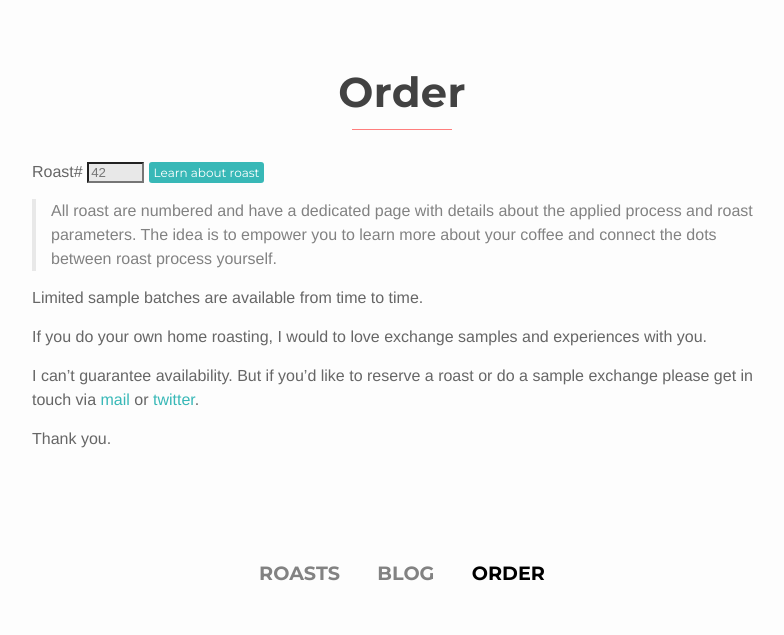
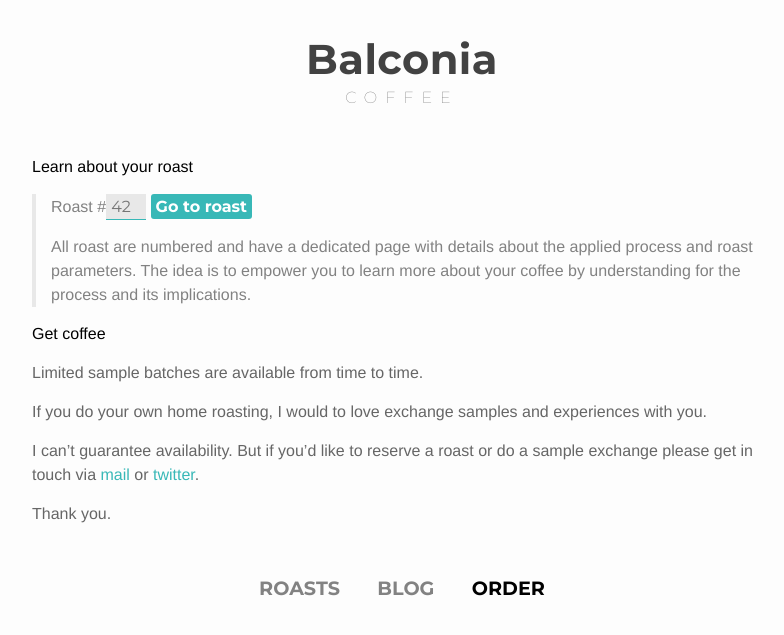
Before and after one commit to berndpl/kohi, a Jekyll site: the page built from order.md, in a window 1280 px wide. Shown: the top 635 px of the page, without its empty margins (238-1022 px from the left). Built offline with Jekyll 4.4.1, drawn with Linux system fonts in a browser that asks for light colours; some web fonts are replaced.

Commit message:
finder as include

```diff
--- a/_includes/footer.html
+++ b/_includes/footer.html
@@ -4,7 +4,7 @@
       <ul>
         <li><a class="page-link" href="{{ site.baseurl }}/index.html">Roasts</a></li>
         <li><a class="page-link" href="{{ site.baseurl }}/blog.html">Blog</a></li>
-        <li><a class="page-link active" href="{{ site.baseurl }}/order/">Order</a></li>
+        <li><a class="page-link" href="{{ site.baseurl }}/order/">Order</a></li>
       </ul>
     </nav>
   </div>
--- /dev/null
+++ b/_includes/roast-finder.html
@@ -0,0 +1,15 @@
+<p class="roast-lookup">
+<script>
+function process()
+{
+var url="{{ site.baseurl }}/" + document.getElementById("roastID").value;
+location.href=url;
+return false;
+}
+</script>
+
+<form action="{{ site.baseurl }}/" onSubmit="return process();">
+  <span>Roast #</span><input type="text" name="Roast #" id="roastID" placeholder="42" maxlength="2" size="2"  pattern="[0-9]{1,99}" />
+  <input type="submit" value="Go to roast" />
+</form>
+</p>
--- a/_sass/_layout.scss
+++ b/_sass/_layout.scss
@@ -193,6 +193,9 @@
 }
 
 
+.home h3 {
+  padding-bottom: 1.2em;
+}
 
 .home .post-list {
     margin-left: 0;
@@ -212,20 +215,16 @@
 }
 
 .site-nav a.active {
-  // color:$brand-color;
-  // text-decoration: underline;
   color:$black-color;
 }
 
 .site-nav a {
-  // color:$brand-color;
-  // text-decoration: underline;
   color:$grey-color;
 }
 
 .legend {
-  margin-top: -1.8em;
-  padding-bottom: 1.8em;
+  margin-top: -1.2em;
+  padding-bottom: 2.0em;
   img {
     padding-bottom: 4px;
   }
@@ -237,20 +236,52 @@
 
 input[type="text"] {
   background-color: $grey-color-light;
+  padding: 3px;
+  padding-left: 5px;
+  padding-right: 5px;
+  border-top: 0px;
+  border-left: 0px;
+  border-right: 0px;
+  border-bottom: 1px solid $brand-color;
+  font-size: $base-font-size;
+  font-family: $headline-font-family;
+
+}
+
+input[type="text"]:focus {
+    background:$marker-color;
 }
 
 input[type="submit"] {
     background-color: #38B8B7;
     border-radius:3px;
     color: #fff;
-    font-size: 12px;
+    font-weight: 800;
+    font-size: 1.0em;
     text-decoration: none;
-    cursor: poiner;
-     border:none;
-     padding: 3px;
-     padding-left: 5px;
-     padding-right: 5px;
-     font-family: "Montserrat", "Helvetica Neue", Helvetica, Arial, sans-serif;
+    cursor: pointer;
+    border:none;
+    padding: 3px;
+    padding-left: 5px;
+    padding-right: 5px;
+    font-family: $headline-font-family;
+}
+
+.home input[type="submit"] {
+    background-color: transparent;
+    color: $brand-color;
+    font-weight: 100;
+    font-family: $base-font-family;
+}
+
+.home input[type="submit"]:hover {
+    text-decoration: underline;
+    background-color:transparent;
+    box-shadow: 0px 0px 0px transparent;
+}
+
+input:invalid {
+  background: hsla(0, 90%, 70%, 1);
 }
 
 input[type="submit"]:hover {
--- a/index.html
+++ b/index.html
@@ -15,12 +16,12 @@ layout: default
       </li>
       {% endif %}
   {% endfor %}
+    <li>{% include roast-finder.html %}</li>
   </ul>
-
   <div class="legend"><img src="{{ site.baseurl }}/assets/LegendCrack.png" width="10px" alt="First Crack" /> First crack <img src="{{ site.baseurl }}/assets/LegendDuration.png" width="10px" alt="Roast duration" /> Relative duration </div>
 
   <div class="about">
-    <p>This is my journey to understanding what makes coffee great. I am looking for light roasts and a mild taste, focussing on single origin beans. From consumer to roaster I am <a href="/blog.html">documenting</a> dead ends and bitter insights. If you are interested in exchanging samples of your own home roast coffee let's <a href="https://twitter.com/berndplontsch">get in touch</a>. Explore!</p>
+    <p>This is my journey to understand what makes coffee great. I am looking for light roasts and a mild taste, focussing on single origin beans. From consumer to roaster I am <a href="/blog.html">documenting</a> dead ends and bitter insights. If you are interested in exchanging samples of your own home roast coffee let's <a href="https://twitter.com/berndplontsch">get in touch</a>. Explore!</p>
     <p>— Bernd</p>
   </div>
 
--- a/order.md
+++ b/order.md
@@ -1,27 +1,16 @@
 ---
-layout: page
+layout: default
 title: Order
 permalink: /order/
 ---
 
-<script>
-function process()
-{
-var url="{{ site.baseurl }}/" + document.getElementById("roastID").value;
-location.href=url;
-return false;
-}
-</script>
+### Learn about your roast
+<blockquote>
+{% include roast-finder.html %}
+<p>All roast are numbered and have a dedicated page with details about the applied process and roast parameters. The idea is to empower you to learn more about your coffee by understanding for the process and its implications.</p>
+</blockquote>
 
-<p class="roast-lookup">
-<form action="{{ site.baseurl }}/" onSubmit="return process();">
-  <span>Roast#</span>
-  <input type="text" name="Roast #" id="roastID" placeholder="42" maxlength="2" size="4" />
-  <input type="submit" value="Learn about roast" />
-</form>
-</p>
-
-> All roast are numbered and have a dedicated page with details about the applied process and roast parameters. The idea is to empower you to learn more about your coffee and connect the dots between roast process yourself.
+### Get coffee
 
 Limited sample batches are available from time to time.
 
@@ -30,3 +19,5 @@ If you do your own home roasting, I would to love exchange samples and experienc
 I can't guarantee availability. But if you'd like to reserve a roast or do a sample exchange please get in touch via <a href="mailto:hello@plontsch.de">mail</a> or <a href="https://twitter.com/berndplontsch">twitter</a>.
 
 Thank you.
+
+{% include footer-order.html %}
```
Also changed, not shown: other parts of index.html (+1 -0 lines).
